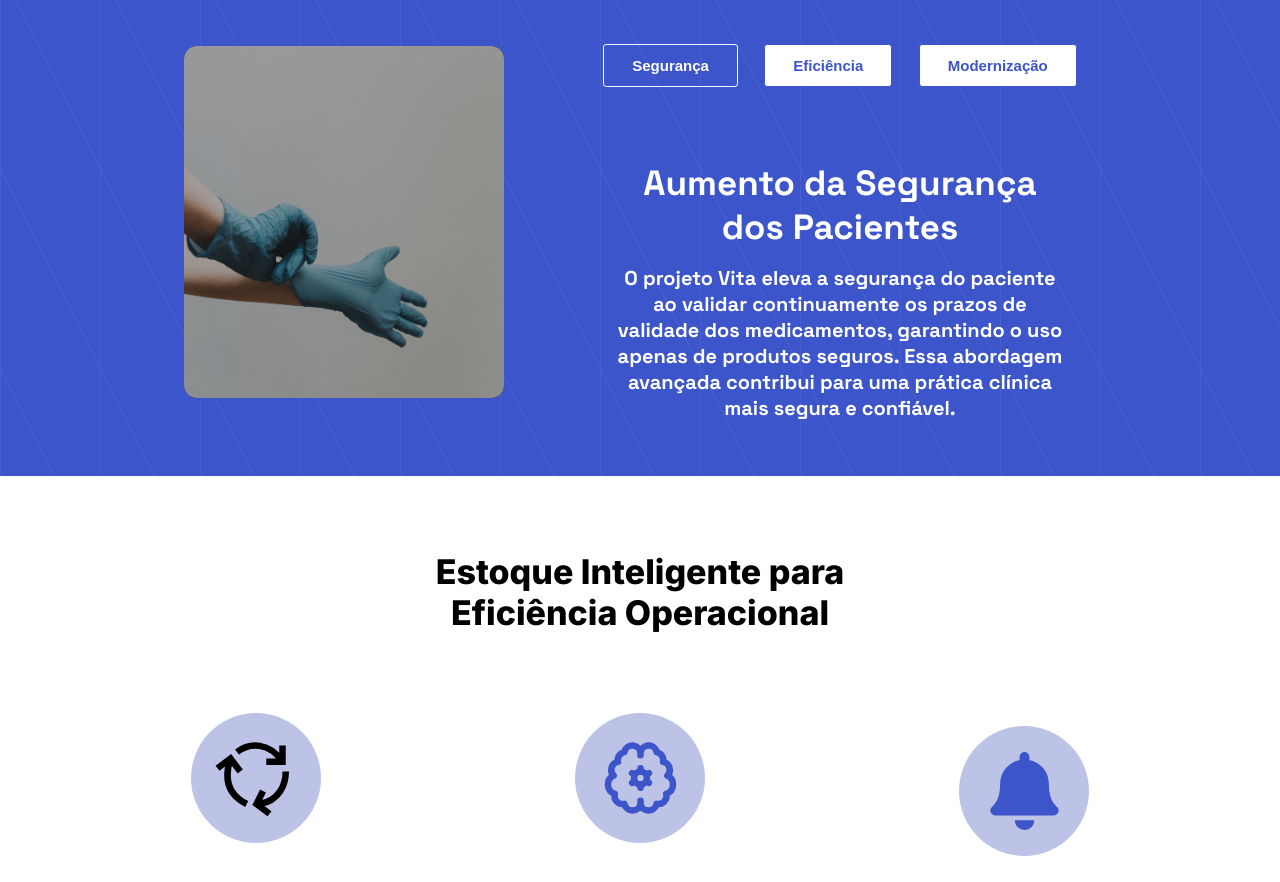
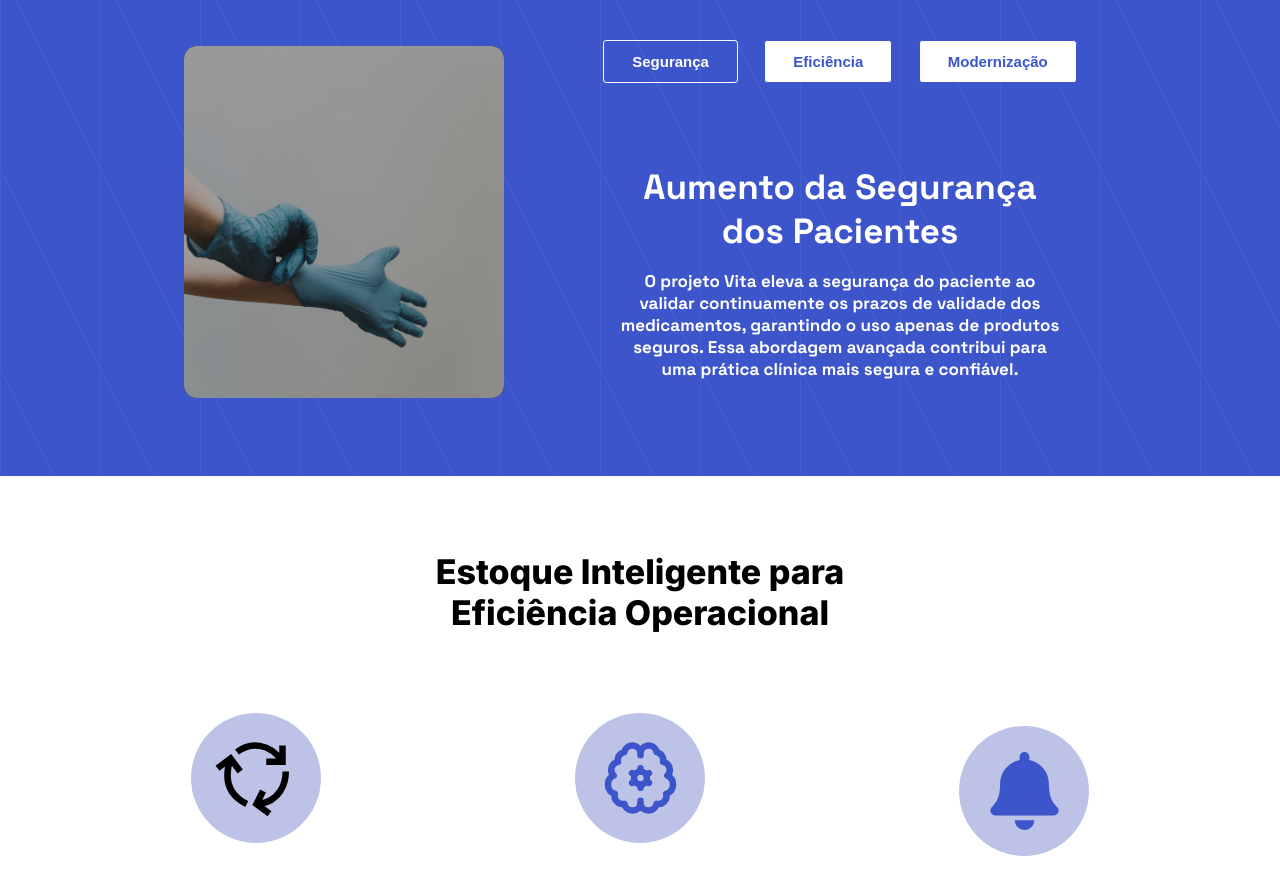
Before and after one commit to Cavasini/GSVita, a React (Vite) app: page / in a window 1280 px wide. Shown: the part 1920-2802 px from the top of the page. Built offline with nearby package versions, Linux system fonts and the light colour scheme.

Commit message:
Update Band.scss

```diff
--- a/src/components/Home/Band/Band.scss
+++ b/src/components/Home/Band/Band.scss
@@ -24,7 +24,7 @@
     .info_Div {
       display: flex;
       padding: 1rem 2rem;
-      margin-top: 2rem;
+      margin-top: 2.4rem;
       text-align: center;
       border-radius: 0.2rem;
       flex-direction: column;
@@ -40,7 +40,7 @@
         font-weight: 700;
         color: white;
         transition: all 2s ease;
-        font-size: 20px;
+        font-size: 17px;
       }
     }
   }
```
